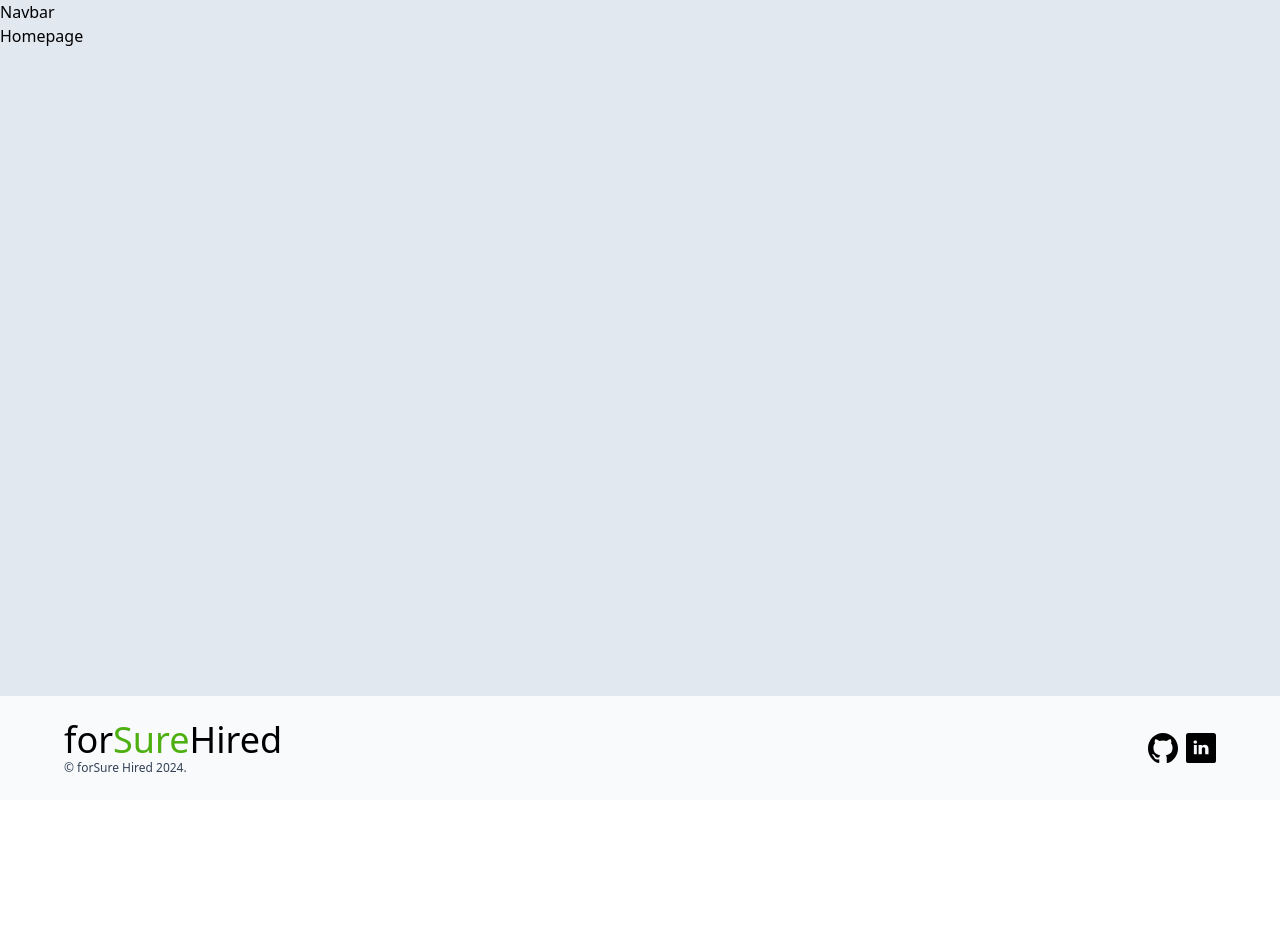
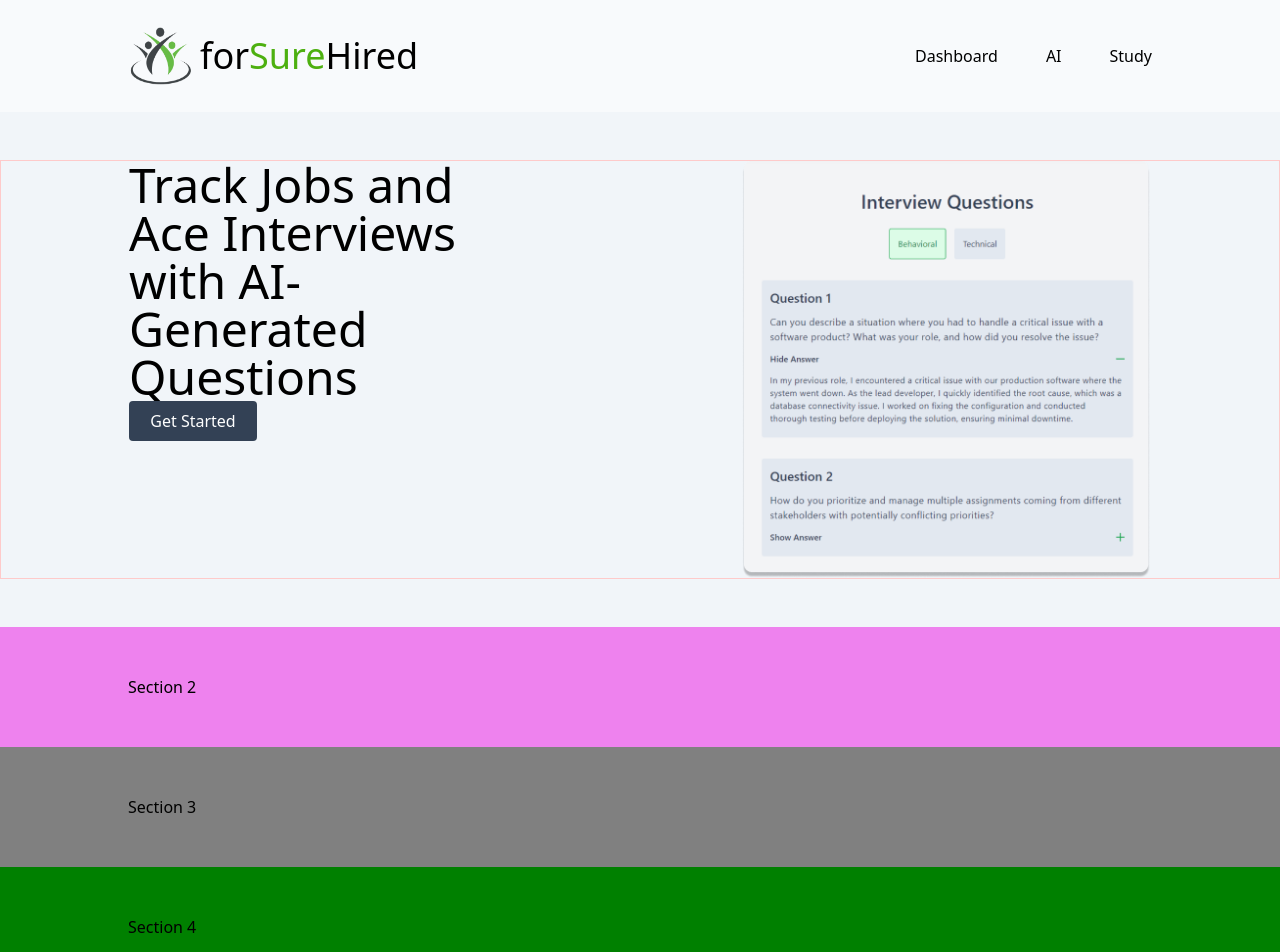
Before and after one commit to alejandro-cartagena/forSure-Hired-Client, a React (Vite) app: page / in a window 1280 px wide. Shown: the top 952 px of the page. Before the commit the page ends 800 px from the top, so only its background shows below. Built offline with nearby package versions, Linux system fonts and the light colour scheme.

Commit message:
Navbar and some content of the main page

```diff
--- a/src/App.css
+++ b/src/App.css
@@ -1,3 +1,7 @@
 @tailwind base;
 @tailwind components;
 @tailwind utilities;
+
+.container {
+  @apply md:px-32 px-20;
+}
--- a/src/components/Footer.jsx
+++ b/src/components/Footer.jsx
@@ -4,7 +4,7 @@ import linkedin from "../assets/icon/linkedin.svg";
 
 export default function Footer() {
   return (
-    <div className="flex items-center justify-between py-6 px-16 bg-slate-50 mt-auto">
+    <div className="flex items-center justify-between py-6 md:px-32 px-20 bg-slate-50 mt-auto">
       <div>
         <p className="content-center text-4xl">
           for<span className="text-[#4DB010]">Sure</span>Hired
--- a/src/components/Navbar.jsx
+++ b/src/components/Navbar.jsx
@@ -1,5 +1,27 @@
 import React from "react";
+import { Link } from "react-router-dom";
+import logo from "../assets/images/FSH_logo.png";
 
 export default function Navbar() {
-  return <div>Navbar</div>;
+  return (
+    <div className="flex items-center justify-between py-6 md:px-32 px-20 bg-slate-50">
+      <div className="flex items-center gap-2">
+        <img src={logo} alt="For Sure Hire Logo" className="w-16 h-16" />
+        <p className="content-center text-4xl">
+          for<span className="text-[#4DB010]">Sure</span>Hired
+        </p>
+      </div>
+      <div className="flex items-center gap-12">
+        <Link to="/dashboard">
+          <div>Dashboard</div>
+        </Link>
+        <Link to="/ai">
+          <div>AI</div>
+        </Link>
+        <Link to="/study">
+          <div>Study</div>
+        </Link>
+      </div>
+    </div>
+  );
 }
--- a/src/pages/Homepage.jsx
+++ b/src/pages/Homepage.jsx
@@ -1,5 +1,44 @@
 import React from "react";
+import image1 from "../assets/images/image8.png";
 
 export default function Homepage() {
-  return <div>Homepage</div>;
+  return (
+    <div className="flex flex-col">
+      <section className="bg-[#F1F5F9] py-12 ">
+        <div className="md:px-32 px-20 flex w-[full] justify-between border border-red-200">
+          <div className="w-[40%]">
+            <h1 className="text-5xl">
+              Track Jobs and Ace Interviews with AI-Generated Questions
+            </h1>
+            <button className="bg-[#334155] text-white border border-hidden rounded h-10 w-32">
+              Get Started
+            </button>
+          </div>
+          <div className="w-[40%]">
+            <img src={image1} alt="Image 1" />
+          </div>
+        </div>
+      </section>
+      <section className="bg-[violet] py-12">
+        <div className="container">
+          <h1>Section 2</h1>
+        </div>
+      </section>
+      <section className="bg-[grey] py-12">
+        <div className="container">
+          <h1>Section 3</h1>
+        </div>
+      </section>
+      <section className="bg-[green] py-12">
+        <div className="container">
+          <h1>Section 4</h1>
+        </div>
+      </section>
+      <section className="bg-[yellow] py-12">
+        <div className="container">
+          <h1>Section 5</h1>
+        </div>
+      </section>
+    </div>
+  );
 }
```
Also changed, not shown: src/assets/images/FSH_logo.png (added), src/assets/images/image8.png (added).
